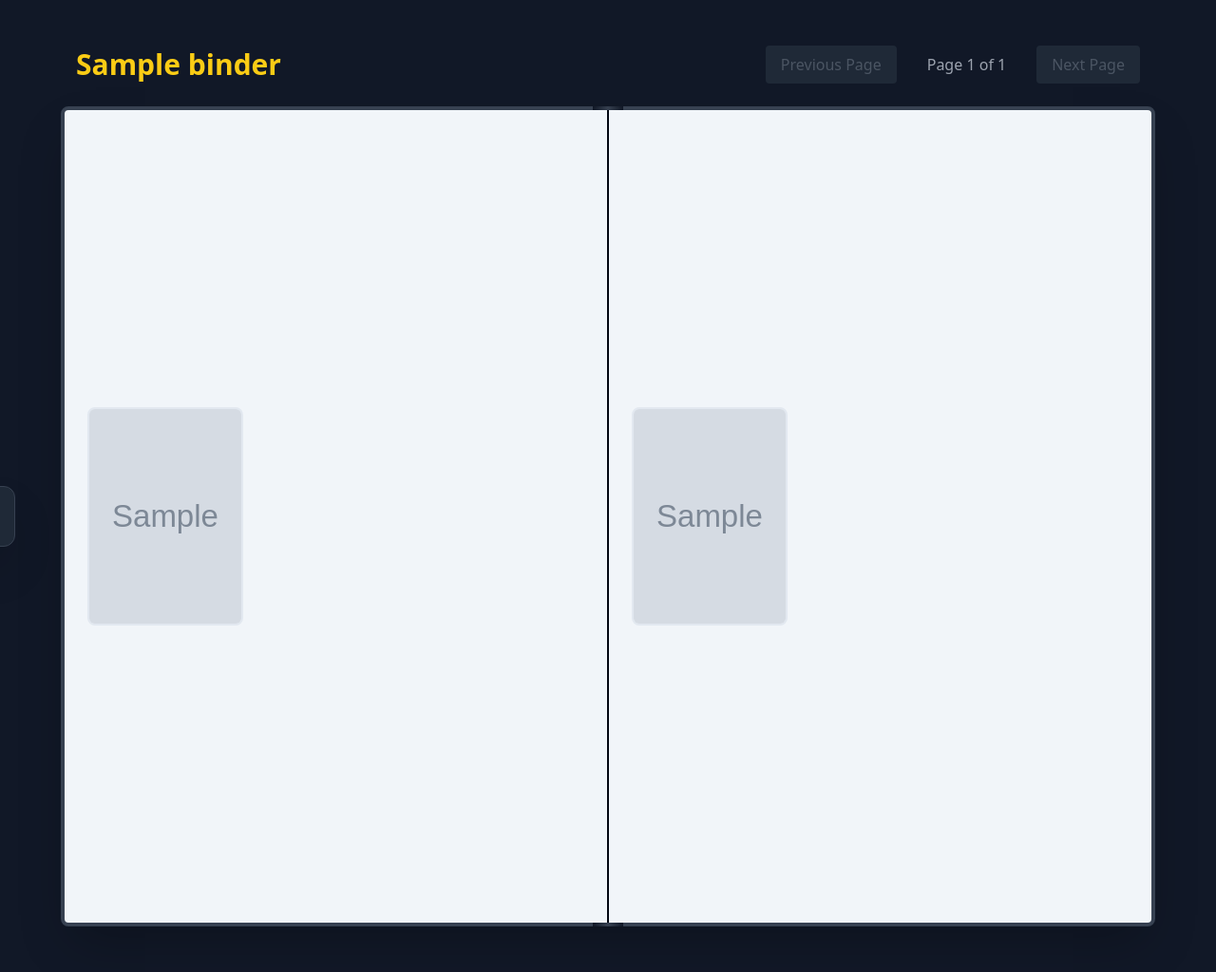
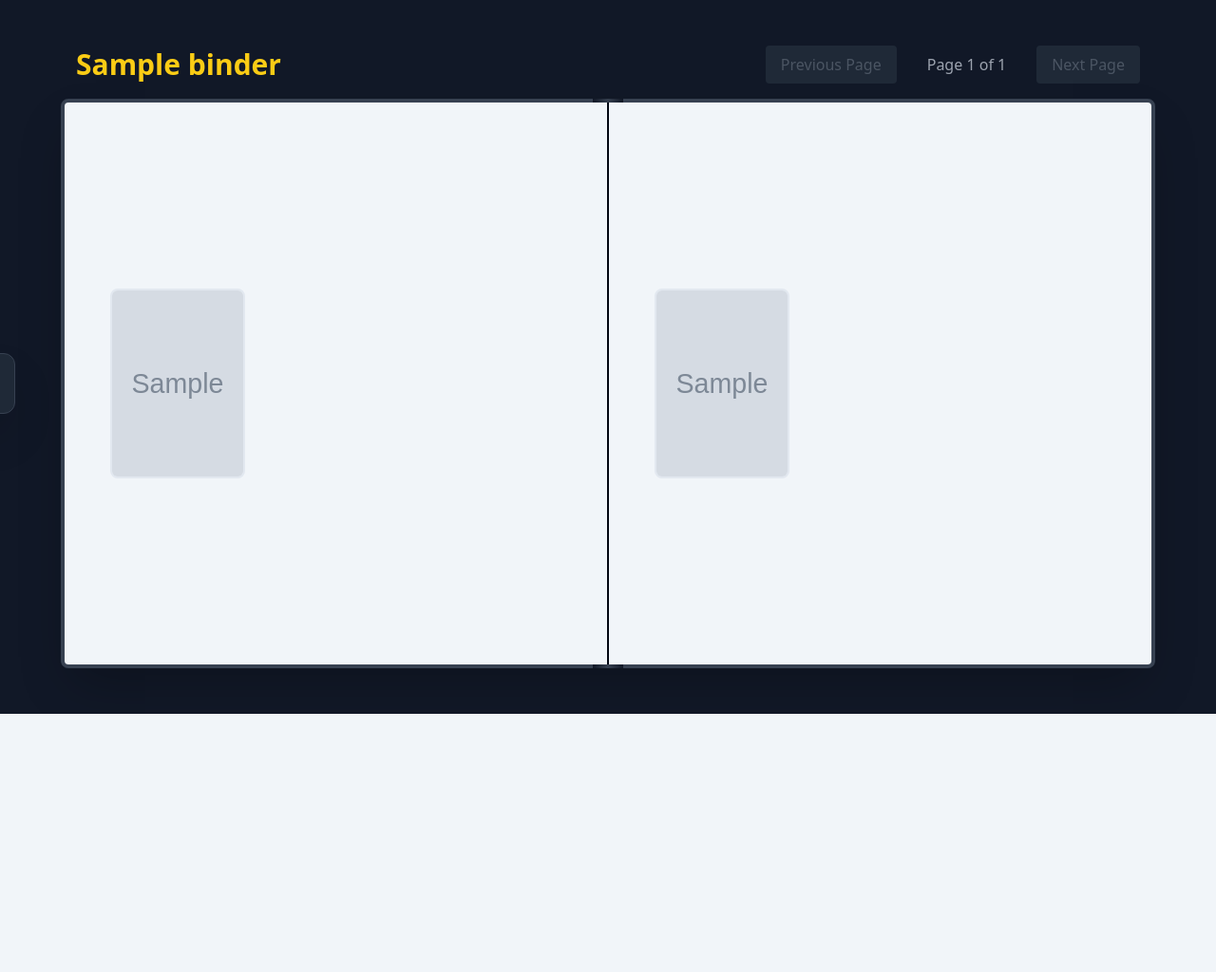
Before and after one commit to RichieVuong/pokInventory, a Django app: template collection/templates/collection/binder.html in a window 1280 px wide. Shown: the part 65-1089 px from the top of the page at 95% size. After the commit the page ends 817 px from the top, so only its background shows below. Run offline with Django 5.2, Linux system fonts and the light colour scheme; tables that the repository leaves empty hold one stand-in row (values such as "Sample post"); the template is opened without the code that fills it: values that come from a table or form of the project are taken from there, most other values are stand-ins (such as "Sample title", 1, 10 or a date in 2020); grey boxes marked "Sample" are stand-in pictures; some libraries are stand-ins or nearby versions.

Commit message:
working on formatting for binder and spacing

```diff
--- a/collection/templates/collection/binder.html
+++ b/collection/templates/collection/binder.html
@@ -1,11 +1,12 @@
 {% extends 'base.html' %}
 
 {% block content %}
-<div class="min-h-screen flex flex-col items-center justify-center py-8 bg-gray-900">
+<!-- Subtracting approx Nav Height (80px) + Padding -->
+<div class="min-h-[calc(100vh-80px)] flex flex-col items-center justify-center py-4 bg-gray-900">
 
     <!-- Navigation / Header -->
     {% if not is_cover %}
-    <div class="mb-6 flex items-center justify-between w-full max-w-6xl px-4">
+    <div class="mb-4 flex items-center justify-between w-full max-w-6xl px-4">
         <h1 class="text-3xl font-bold text-yellow-400">{{ binder.name }}</h1>
         <div class="flex space-x-4">
             {% if has_previous %}
@@ -29,7 +30,7 @@
     </div>
     {% else %}
     <!-- Invisible Spacer for Cover View to match Header Height -->
-    <div class="mb-6 flex items-center justify-between w-full max-w-6xl px-4 opacity-0 pointer-events-none"
+    <div class="mb-4 flex items-center justify-between w-full max-w-6xl px-4 opacity-0 pointer-events-none"
         aria-hidden="true">
         <h1 class="text-3xl font-bold">Spacer</h1>
         <div class="flex space-x-4">
@@ -39,7 +40,7 @@
     {% endif %}
 
     <!-- Binder Container Wrapper to allow absolute sidebar -->
-    <div class="relative w-full max-w-6xl aspect-[4/3]">
+    <div class="relative w-full max-w-6xl max-h-[75vh] aspect-[4/3]">
         <!-- Delete Sidebar (Left of the binder) -->
         <div class="absolute -left-28 top-0 bottom-0 flex flex-col justify-center items-center z-40">
             <form action="{% url 'delete_binder' binder.id %}" method="POST"
@@ -85,7 +86,7 @@
                 </div>
                 {% else %}
                 <!-- Standard Left Page Grid -->
-                <div class="grid grid-cols-3 gap-4 h-full content-center">
+                <div class="grid grid-cols-3 gap-6 p-6 h-full content-center">
                     {% for card in slots|slice:":9" %}
                     {% include "collection/partials/card_slot.html" with card=card %}
                     {% endfor %}
@@ -124,7 +125,7 @@
                 </a>
                 {% else %}
                 <!-- Standard Right Page Grid -->
-                <div class="grid grid-cols-3 gap-4 h-full content-center">
+                <div class="grid grid-cols-3 gap-6 p-6 h-full content-center">
                     <!-- If Page 1, we use all slots (0-9) because slice logic handled it as one batch -->
                     <!-- But wait, views.py passes 'slots'. For Page 1 'slots' is just 9 items. -->
 
```
